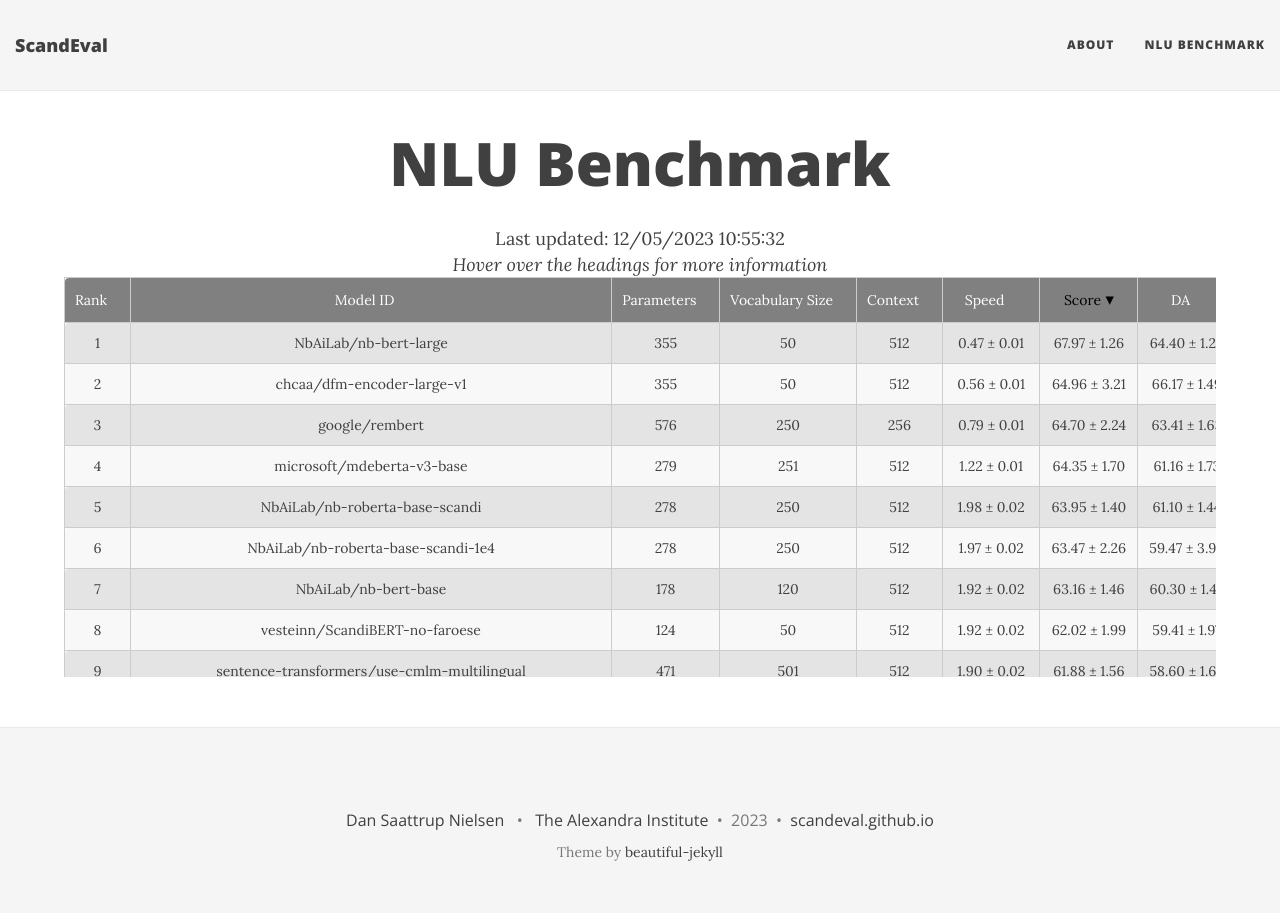
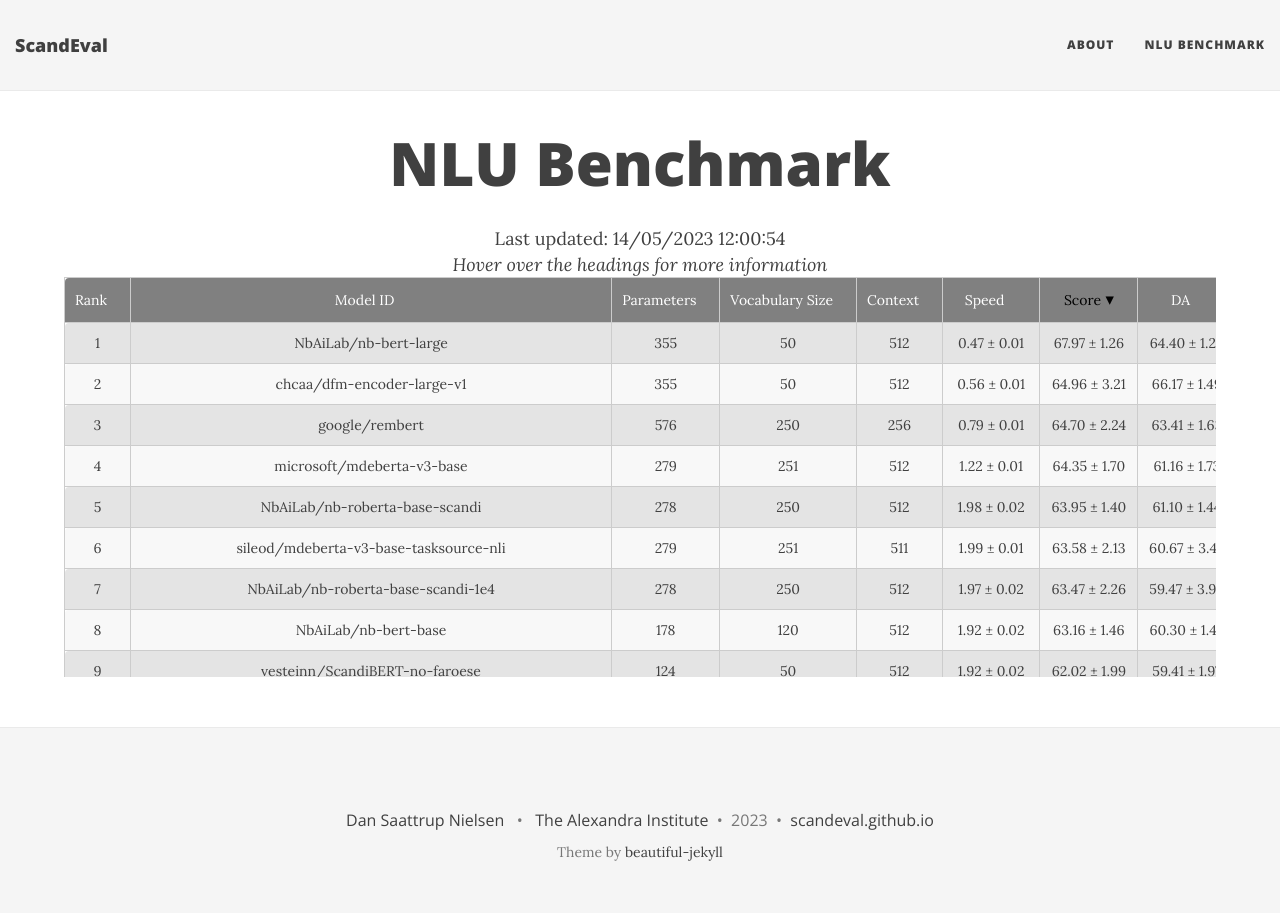
Before and after one commit to ScandEval/scandeval.github.io, a Jekyll site: the page built from nlu-benchmark.md, in a window 1280 px wide. Built offline with Jekyll 4.4.1, drawn with Linux system fonts in a browser that asks for light colours; nearby versions of some CDN libraries; some of the changed lines change nothing that is shown.

Commit message:
chore: Leaderboard

```diff
--- a/nlu-benchmark.md
+++ b/nlu-benchmark.md
@@ -3,7 +3,7 @@
 title: NLU Benchmark
 ---
 
-<center>Last updated: 12/05/2023 10:55:32</center>
+<center>Last updated: 14/05/2023 12:00:54</center>
 <center><i>Hover over the headings for more information</i></center>
 
 <div class="table-wrapper centered">
@@ -3316,6 +3316,96 @@
    <td class="sv la">0.53 ± 0.54 / 35.67 ± 3.42</td> <!-- ScaLA-sv -->
    <td class="sv qa">5.00 ± 1.94 / 9.76 ± 2.76</td> <!-- ScandiQA-sv -->
   </tr>
+  <tr>
+   <td class="rank"></td> <!-- Rank -->
+   <td>sileod/mdeberta-v3-base-tasksource-nli</td> <!-- Model ID -->
+   <td class="num_model_parameters">279</td> <!-- Number of trainable parameters -->
+   <td class="vocabulary_size">251</td> <!-- Size of the model's vocabulary -->
+   <td class="max_sequence_length">511</td> <!-- Maximum sequence length of the model-->
+   <td class="speed">1.99 ± 0.01</td> <!-- Model inference speed -->
+   <td class="score"></td> <!-- ScandEval score -->
+   <td class="da-score"></td> <!-- Danish score -->
+   <td class="no-score"></td> <!-- Norwegian score -->
+   <td class="sv-score"></td> <!-- Swedish score -->
+   <td class="ner-score"></td> <!-- Mean named entity recognition score -->
+   <td class="sent-score"></td> <!-- Mean sentiment classification score -->
+   <td class="la-score"></td> <!-- Mean linguistic acceptability score -->
+   <td class="qa-score"></td> <!-- Mean question answering score -->
+   <td class="da ner">84.82 ± 0.73 / 86.85 ± 0.83</td> <!-- DaNE -->
+   <td class="da sent">50.98 ± 1.25 / 67.18 ± 0.86</td> <!-- AngryTweets -->
+   <td class="da la">57.33 ± 11.34 / 77.46 ± 5.70</td> <!-- ScaLA-da -->
+   <td class="da qa">49.56 ± 0.60 / 55.17 ± 0.47</td> <!-- ScandiQA-da -->
+   <td class="no ner">89.11 ± 1.05 / 91.70 ± 0.71</td> <!-- NorNE-nb -->
+   <td class="no ner">83.50 ± 0.95 / 86.79 ± 0.87</td> <!-- NorNE-nn -->
+   <td class="no sent">52.87 ± 2.07 / 65.06 ± 2.55</td> <!-- NoReC -->
+   <td class="no la">67.09 ± 1.55 / 82.49 ± 0.90</td> <!-- ScaLA-nb -->
+   <td class="no la">58.36 ± 1.37 / 78.55 ± 0.87</td> <!-- ScaLA-nn -->
+   <td class="no qa">50.64 ± 0.92 / 56.68 ± 0.86</td> <!-- ScandiQA-no -->
+   <td class="sv ner">72.72 ± 1.82 / 78.68 ± 1.76</td> <!-- SUC3 -->
+   <td class="sv sent">75.70 ± 0.93 / 73.09 ± 2.62</td> <!-- SweReC -->
+   <td class="sv la">68.65 ± 1.96 / 83.70 ± 1.16</td> <!-- ScaLA-sv -->
+   <td class="sv qa">50.63 ± 1.49 / 56.54 ± 1.44</td> <!-- ScandiQA-sv -->
+  </tr>
+  <tr>
+   <td class="rank"></td> <!-- Rank -->
+   <td>jannikskytt/MeDa-Bert</td> <!-- Model ID -->
+   <td class="num_model_parameters">111</td> <!-- Number of trainable parameters -->
+   <td class="vocabulary_size">32</td> <!-- Size of the model's vocabulary -->
+   <td class="max_sequence_length">511</td> <!-- Maximum sequence length of the model-->
+   <td class="speed">3.07 ± 0.04</td> <!-- Model inference speed -->
+   <td class="score"></td> <!-- ScandEval score -->
+   <td class="da-score"></td> <!-- Danish score -->
+   <td class="no-score"></td> <!-- Norwegian score -->
+   <td class="sv-score"></td> <!-- Swedish score -->
+   <td class="ner-score"></td> <!-- Mean named entity recognition score -->
+   <td class="sent-score"></td> <!-- Mean sentiment classification score -->
+   <td class="la-score"></td> <!-- Mean linguistic acceptability score -->
+   <td class="qa-score"></td> <!-- Mean question answering score -->
+   <td class="da ner">73.56 ± 1.19 / 77.11 ± 1.24</td> <!-- DaNE -->
+   <td class="da sent">44.62 ± 1.38 / 62.33 ± 1.20</td> <!-- AngryTweets -->
+   <td class="da la">47.47 ± 8.03 / 70.55 ± 4.26</td> <!-- ScaLA-da -->
+   <td class="da qa">32.06 ± 2.43 / 36.66 ± 2.26</td> <!-- ScandiQA-da -->
+   <td class="no ner">68.09 ± 0.91 / 71.69 ± 0.92</td> <!-- NorNE-nb -->
+   <td class="no ner">56.64 ± 1.98 / 60.00 ± 1.99</td> <!-- NorNE-nn -->
+   <td class="no sent">38.94 ± 2.59 / 53.58 ± 3.33</td> <!-- NoReC -->
+   <td class="no la">30.32 ± 4.68 / 62.42 ± 3.11</td> <!-- ScaLA-nb -->
+   <td class="no la">7.99 ± 3.34 / 53.24 ± 1.64</td> <!-- ScaLA-nn -->
+   <td class="no qa">30.74 ± 2.61 / 36.49 ± 2.36</td> <!-- ScandiQA-no -->
+   <td class="sv ner">45.04 ± 1.50 / 48.32 ± 1.62</td> <!-- SUC3 -->
+   <td class="sv sent">53.98 ± 2.05 / 52.94 ± 1.88</td> <!-- SweReC -->
+   <td class="sv la">3.33 ± 2.12 / 51.06 ± 1.15</td> <!-- ScaLA-sv -->
+   <td class="sv qa">31.34 ± 1.32 / 37.02 ± 1.18</td> <!-- ScandiQA-sv -->
+  </tr>
+  <tr>
+   <td class="rank"></td> <!-- Rank -->
+   <td>ltg/norbert3-ncc-base</td> <!-- Model ID -->
+   <td class="num_model_parameters">106</td> <!-- Number of trainable parameters -->
+   <td class="vocabulary_size">50</td> <!-- Size of the model's vocabulary -->
+   <td class="max_sequence_length">508</td> <!-- Maximum sequence length of the model-->
+   <td class="speed">3.73 ± 0.03</td> <!-- Model inference speed -->
+   <td class="score"></td> <!-- ScandEval score -->
+   <td class="da-score"></td> <!-- Danish score -->
+   <td class="no-score"></td> <!-- Norwegian score -->
+   <td class="sv-score"></td> <!-- Swedish score -->
+   <td class="ner-score"></td> <!-- Mean named entity recognition score -->
+   <td class="sent-score"></td> <!-- Mean sentiment classification score -->
+   <td class="la-score"></td> <!-- Mean linguistic acceptability score -->
+   <td class="qa-score"></td> <!-- Mean question answering score -->
+   <td class="da ner">18.03 ± 2.23 / 15.10 ± 2.50</td> <!-- DaNE -->
+   <td class="da sent">16.28 ± 4.25 / 34.14 ± 4.84</td> <!-- AngryTweets -->
+   <td class="da la">0.38 ± 0.47 / 36.75 ± 3.80</td> <!-- ScaLA-da -->
+   <td class="da qa">4.37 ± 0.96 / 9.60 ± 1.40</td> <!-- ScandiQA-da -->
+   <td class="no ner">22.38 ± 3.36 / 24.25 ± 3.47</td> <!-- NorNE-nb -->
+   <td class="no ner">21.33 ± 2.41 / 23.19 ± 2.49</td> <!-- NorNE-nn -->
+   <td class="no sent">10.61 ± 3.87 / 32.32 ± 3.57</td> <!-- NoReC -->
+   <td class="no la">0.37 ± 1.06 / 36.88 ± 3.15</td> <!-- ScaLA-nb -->
+   <td class="no la">1.74 ± 1.96 / 40.21 ± 3.80</td> <!-- ScaLA-nn -->
+   <td class="no qa">5.32 ± 1.16 / 11.36 ± 1.33</td> <!-- ScandiQA-no -->
+   <td class="sv ner">9.05 ± 2.99 / 9.73 ± 3.18</td> <!-- SUC3 -->
+   <td class="sv sent">55.50 ± 2.27 / 53.68 ± 2.01</td> <!-- SweReC -->
+   <td class="sv la">1.36 ± 1.31 / 41.23 ± 4.78</td> <!-- ScaLA-sv -->
+   <td class="sv qa">5.88 ± 1.37 / 11.58 ± 1.84</td> <!-- ScandiQA-sv -->
+  </tr>
  </tbody>
 </table>
 </div>
```
